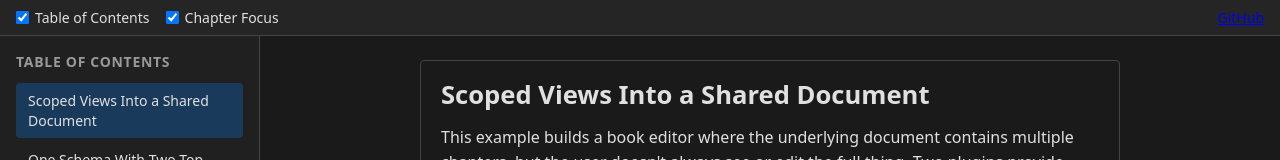
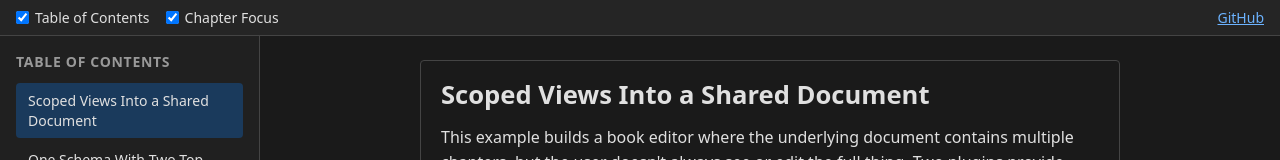
Before and after one commit to sch/prosemirror-book-example, a website built with Vite: page index.html in a window 1280 px wide. Shown: the top 160 px of the page. Built offline with nearby package versions, Linux system fonts and the dark colour scheme.

Commit message:
Dark mode link color

```diff
--- a/index.html
+++ b/index.html
@@ -144,6 +144,10 @@
         #toolbar {
           background: #252525;
           border-bottom-color: #444;
+        }
+
+        a {
+          color: #6cb3ff;
         }
 
         nav {
```
